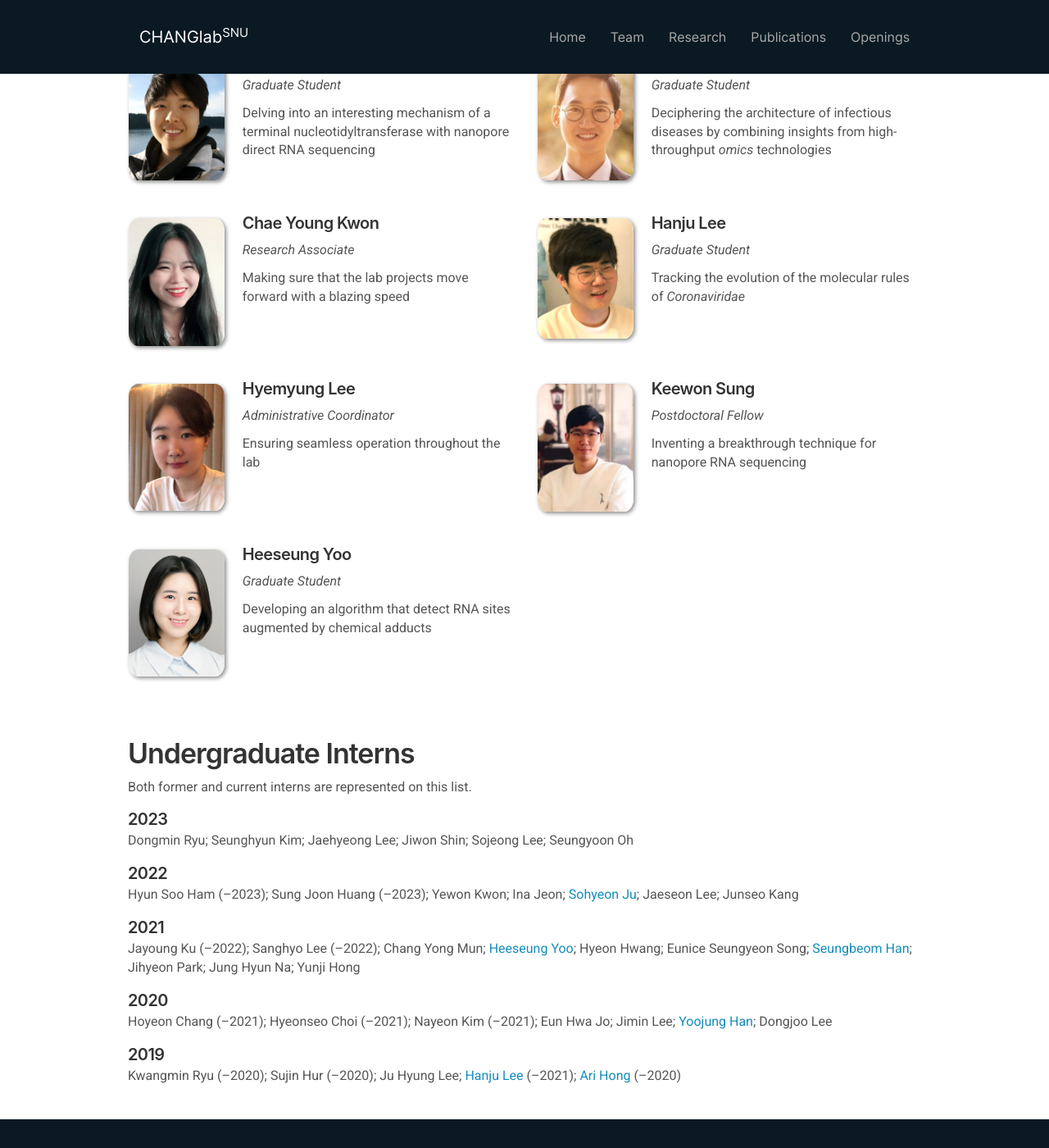
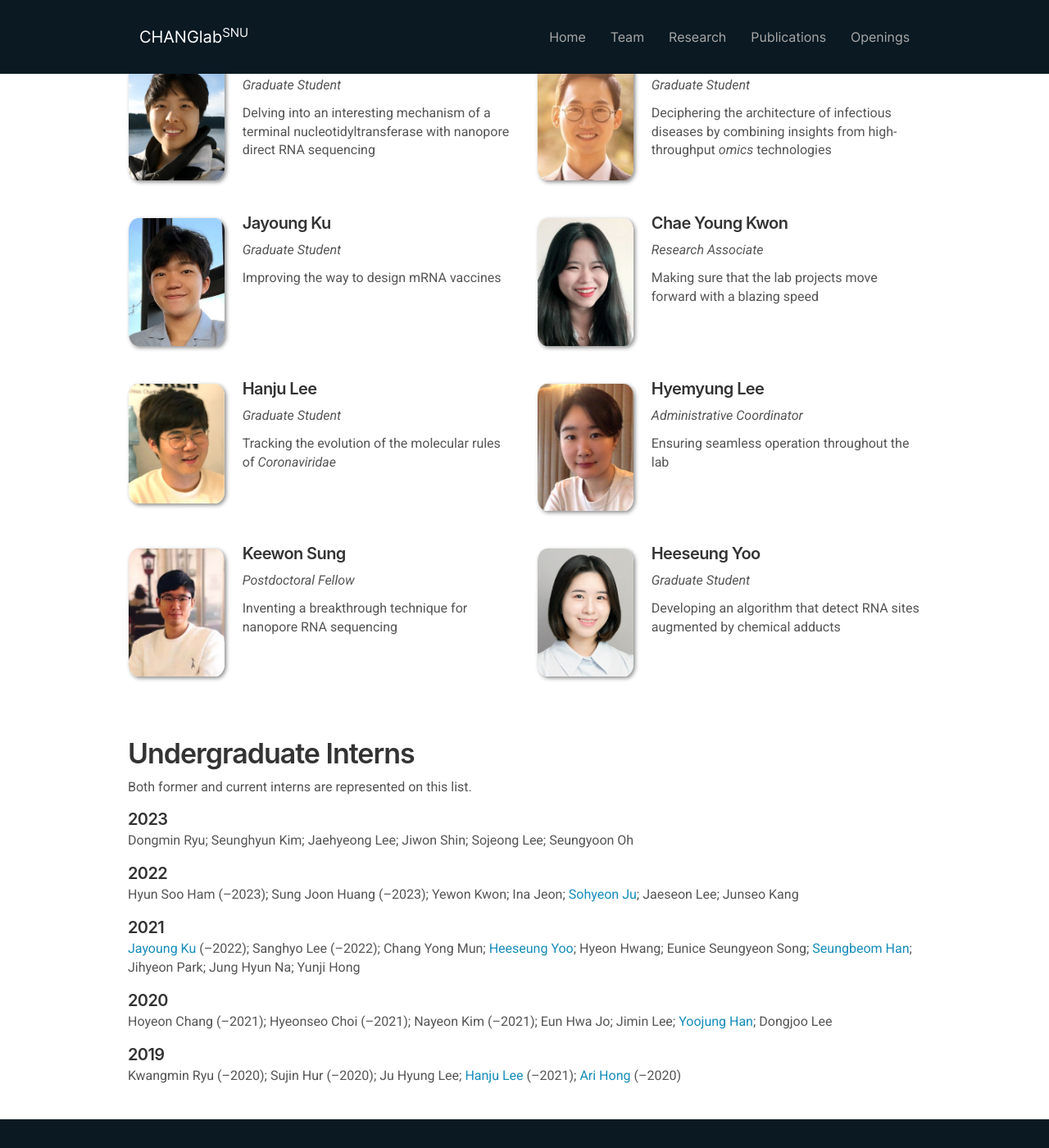
Before and after one commit to ChangLabSNU/ChangLabSNU.github.io, a Jekyll site: the page built from _pages/team.md, in a window 1280 px wide and 1400 px high, scrolled down 488 px. Shown: the whole window at 82% size. Built offline with Jekyll 4.4.1, drawn with Linux system fonts in a browser that asks for light colours; nearby versions of some CDN libraries; some web fonts are replaced.

Commit message:
Add Jayoung to the team.

```diff
--- a/_data/alumni_interns.yml
+++ b/_data/alumni_interns.yml
@@ -68,6 +68,7 @@
   year_begin: 2021
   year_end: 2022
   affiliation_then: Seoul National University
+  link: jayoung-ku
 
 - name: Sanghyo Lee
   year_begin: 2021
--- a/_data/team.yml
+++ b/_data/team.yml
@@ -129,3 +129,14 @@
   category: research-assistant
   sort-key: kwon-chae-young
   active: true
+
+- name: Jayoung Ku
+  name_abbr: J. Ku
+  photo: jku-thumb.jpg
+  email: jayoung0115@snu.ac.kr
+  info: Graduate Student
+  intro: Improving the way to design mRNA vaccines
+  link: jayoung-ku
+  category: student
+  sort-key: ku-jayoung
+  active: true
```
Also changed, not shown: _pages/team/jayoung-ku.md (added, +30 -0 lines), images/home-slider/2305-01.jpg (added), images/members/jku-thumb.jpg (added).
